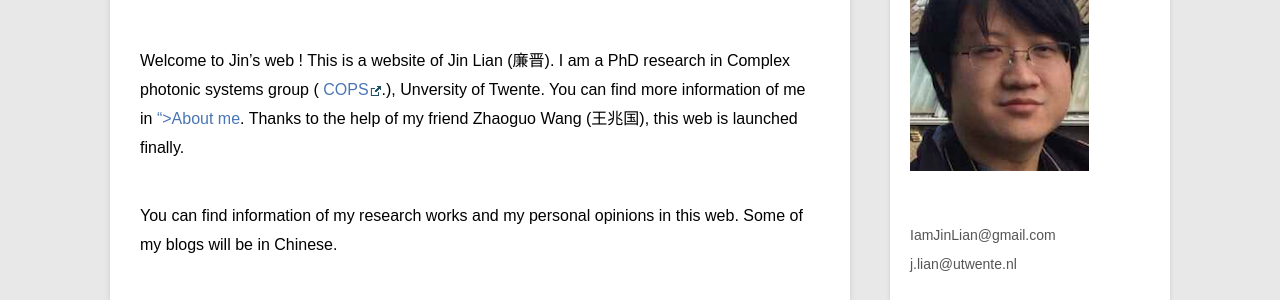
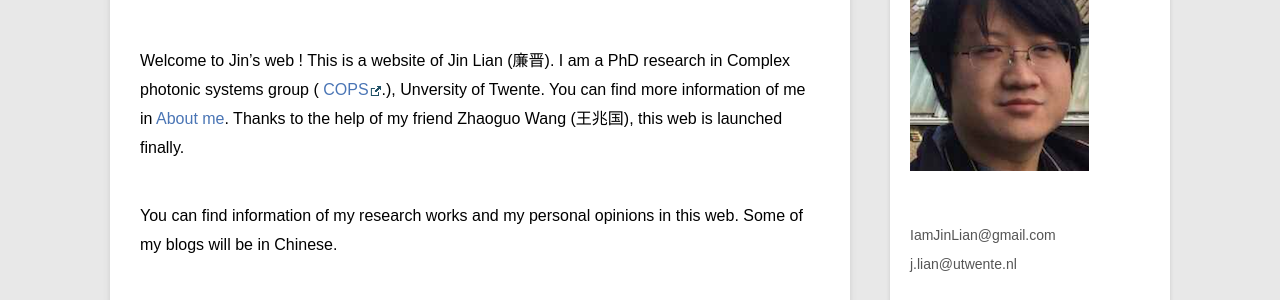
Before and after one commit to lianjinsuper/lianjinsuper.github.io, a Jekyll site: the page built from _posts/home/2015-04-26-web-now-online.md, in a window 1280 px wide. Shown: the part 198-498 px from the top of the page. Built offline with Jekyll 4.4.1, drawn with Linux system fonts in a browser that asks for light colours; Markdown is read by kramdown in place of the engine named in the settings.

Commit message:
now it is correct

```diff
--- a/_posts/home/2015-04-26-web-now-online.md
+++ b/_posts/home/2015-04-26-web-now-online.md
@@ -5,6 +5,6 @@ category: home
 descriptioni: With the help of my friend, finally it launched !
 ---
 
-Welcome to Jin's web ! This is a website of Jin Lian (廉晋). I am a PhD research in Complex photonic systems group ( <a href="http://cops.nano-cops.com/">COPS</a>.), Unversity of Twente. You can find more information of me in <a href="/aboutme">">About me</a>.  Thanks to the help of my friend Zhaoguo Wang (王兆国), this web is launched finally.
+Welcome to Jin's web ! This is a website of Jin Lian (廉晋). I am a PhD research in Complex photonic systems group ( <a href="http://cops.nano-cops.com/">COPS</a>.), Unversity of Twente. You can find more information of me in <a href="/aboutme">About me</a>.  Thanks to the help of my friend Zhaoguo Wang (王兆国), this web is launched finally.
 
 You can find information of my research works and my personal opinions in this web. Some of my blogs will be in Chinese.
```
